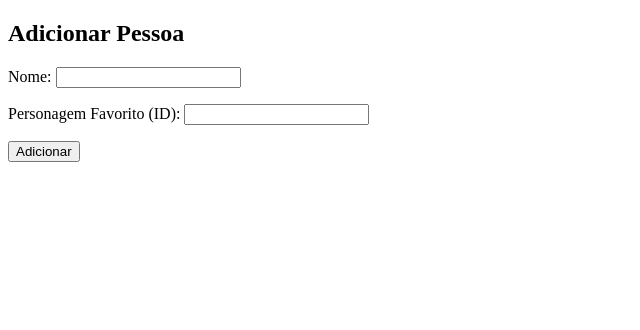
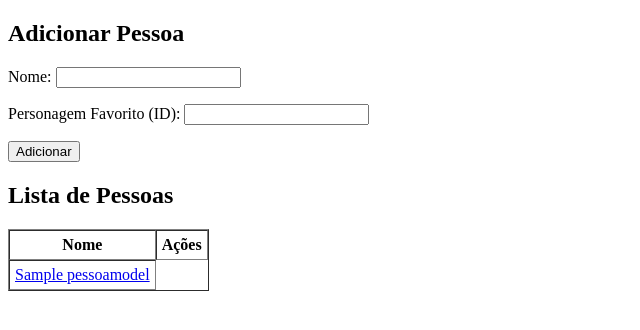
Before and after one commit to xonixxt/wsBackend-Fabrica25.2, a Django app: page /pessoas/ in a window 1280 px wide. Shown: the top 330 px of the page, without its empty margins (0-640 px from the left). Run offline with Django 5.2, Linux system fonts and the light colour scheme; tables that the repository leaves empty hold one stand-in row (values such as "Sample post").

Commit message:
detalhes_pessoa e personagem favorito por id

```diff
--- a/aplicativo/urls.py
+++ b/aplicativo/urls.py
@@ -4,5 +4,7 @@ from . import views
 app_name = 'aplicativo'
 
 urlpatterns = [
-    path('', views.lista_pessoas, name='pessoas_lista')
+    path('', views.lista_pessoas, name='pessoas_lista'),
+    path('<int:pk>/', views.detalhes_pessoa, name='detalhes_pessoa')
+
                ]
--- a/aplicativo/views.py
+++ b/aplicativo/views.py
@@ -1,6 +1,7 @@
 from .forms import PessoaForm
 from .models import PessoaModel
-from django.shortcuts import render, redirect
+from django.shortcuts import render, redirect, get_object_or_404
+from .api import get_personagem_por_id
 
 
 def lista_pessoas(request):
@@ -16,6 +17,13 @@ def lista_pessoas(request):
     contexto = {'pessoas': pessoas, 'form': form}
     return render(request, 'aplicativo/pessoas_lista.html', contexto)
 
+def detalhes_pessoa(request, pk):
+    pessoa = get_object_or_404(PessoaModel, pk=pk)
+    personagem = None
+    if pessoa.personagem_favorito:
+        personagem = get_personagem_por_id(pessoa.personagem_favorito)
+    return render(request, 'aplicativo/detalhes_pessoa.html', {'pessoa': pessoa, 'personagem': personagem})
+
 
 
 # Create your views here.
--- a/templates/aplicativo/pessoas_lista.html
+++ b/templates/aplicativo/pessoas_lista.html
@@ -12,6 +12,22 @@
     {{ form.as_p }}
     <button type="submit">Adicionar</button>
 </form>
+<h2>Lista de Pessoas</h2>
+
+<table border="1" cellpadding="5" cellspacing="0">
+    <tr>
+        <th>Nome</th>
+        <th>Ações</th>
+    </tr>
+    {% for pessoa in pessoas %}
+    <tr>
+        <td><a href="{% url 'aplicativo:detalhes_pessoa' pessoa.pk %}">{{ pessoa.nome }}</a></td>
+    {% empty %}
+    <tr>
+        <td colspan="2">Nenhuma pessoa cadastrada.</td>
+    </tr>
+    {% endfor %}
+</table>
 
 </body>
 </html>
```
Also changed, not shown: templates/aplicativo/detalhes_pessoa.html (added, +14 -0 lines).
